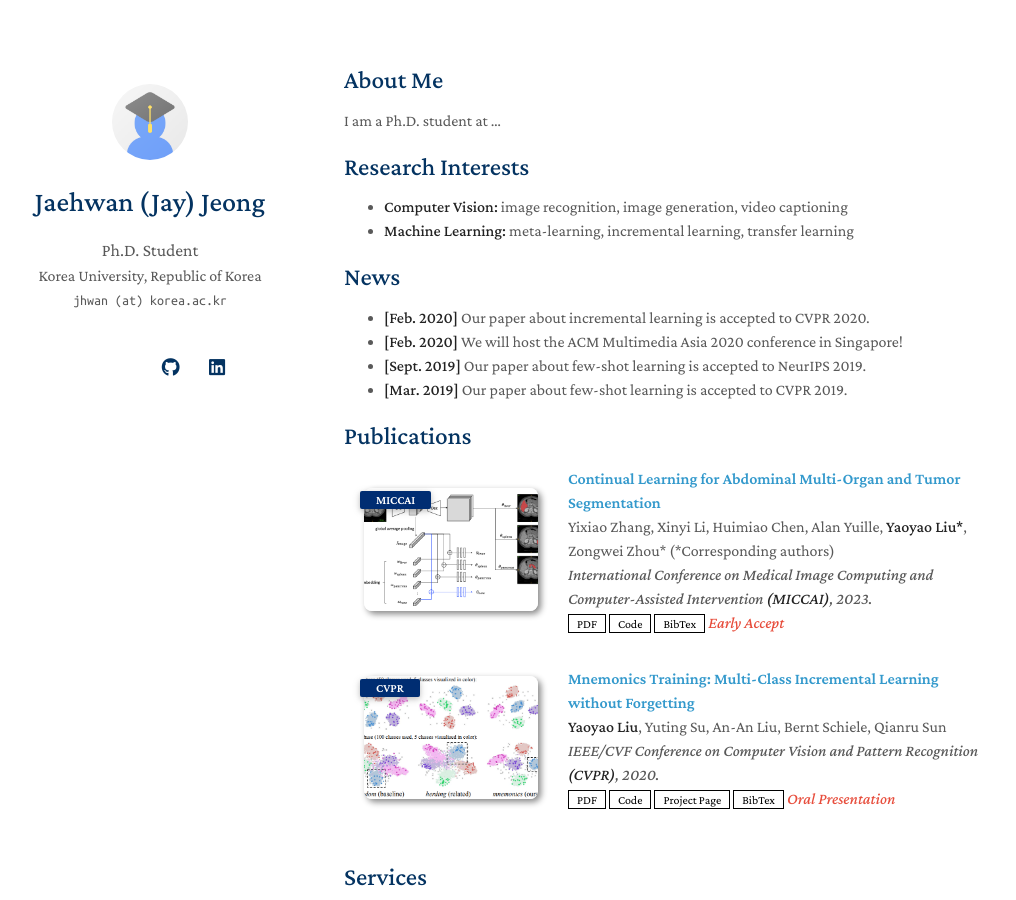
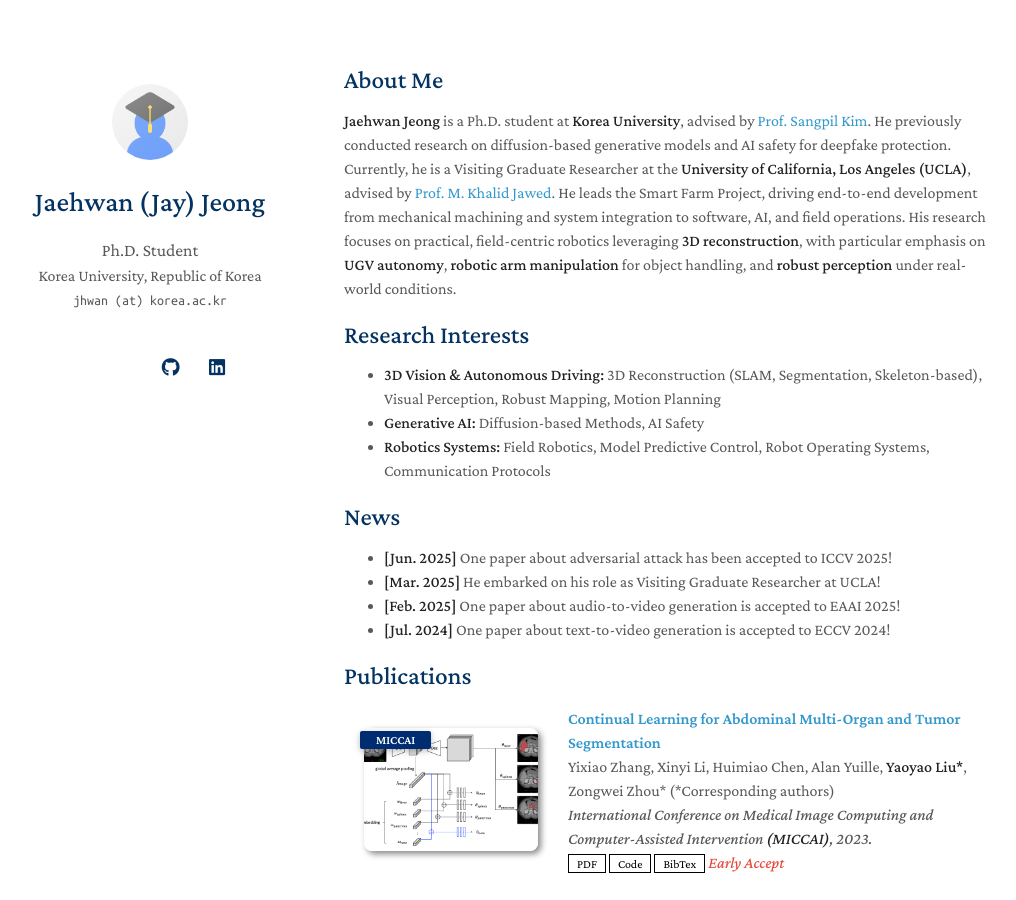
Before and after one commit to jaehwan-j/jaehwan-j.github.io, a Jekyll site: the page built from index.md, in a window 1280 px wide and 900 px high. Shown: the whole window, without its empty margins (126-1142 px from the left). Built offline with Jekyll 4.4.1, drawn with Linux system fonts in a browser that asks for light colours; a style sheet for code colours, icons or effects is not loaded; our own code applies the rules of GitHub Pages for plain Markdown files.

Commit message:
Update index.md

```diff
--- a/index.md
+++ b/index.md
@@ -4,19 +4,21 @@
 
 ## About Me
 
-I am a Ph.D. student at ...
+**Jaehwan Jeong** is a Ph.D. student at **Korea University**, advised by [Prof. Sangpil Kim](https://kuaicv.com). He previously conducted research on diffusion-based generative models and AI safety for deepfake protection. Currently, he is a Visiting Graduate Researcher at the **University of California, Los Angeles (UCLA)**, advised by [Prof. M. Khalid Jawed](https://structures.computer). He leads the Smart Farm Project, driving end-to-end development from mechanical machining and system integration to software, AI, and field operations. His research focuses on practical, field-centric robotics leveraging **3D reconstruction**, with particular emphasis on **UGV autonomy**, **robotic arm manipulation** for object handling, and **robust perception** under real-world conditions.
 
 ## Research Interests
 
-- **Computer Vision:** image recognition, image generation, video captioning
-- **Machine Learning:** meta-learning, incremental learning, transfer learning
+- **3D Vision & Autonomous Driving:** 3D Reconstruction (SLAM, Segmentation, Skeleton-based), Visual Perception, Robust Mapping, Motion Planning
+- **Generative AI:** Diffusion-based Methods, AI Safety
+- **Robotics Systems:** Field Robotics, Model Predictive Control, Robot Operating Systems, Communication Protocols
+
 
 ## News
 
-- **[Feb. 2020]** Our paper about incremental learning is accepted to CVPR 2020.
-- **[Feb. 2020]** We will host the ACM Multimedia Asia 2020 conference in Singapore!
-- **[Sept. 2019]** Our paper about few-shot learning is accepted to NeurIPS 2019.
-- **[Mar. 2019]** Our paper about few-shot learning is accepted to CVPR 2019.
+- **[Jun. 2025]** One paper about adversarial attack has been accepted to ICCV 2025!
+- **[Mar. 2025]** He embarked on his role as Visiting Graduate Researcher at UCLA!
+- **[Feb. 2025]** One paper about audio-to-video generation is accepted to EAAI 2025!
+- **[Jul. 2024]** One paper about text-to-video generation is accepted to ECCV 2024!
 
 {% include_relative _includes/publications.md %}
 
```
